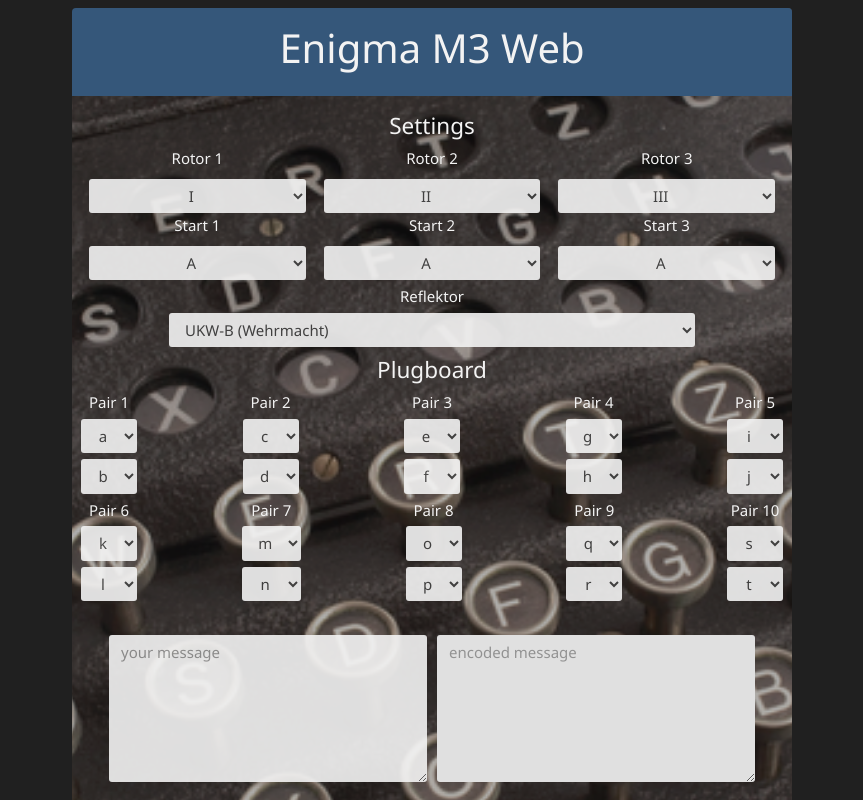
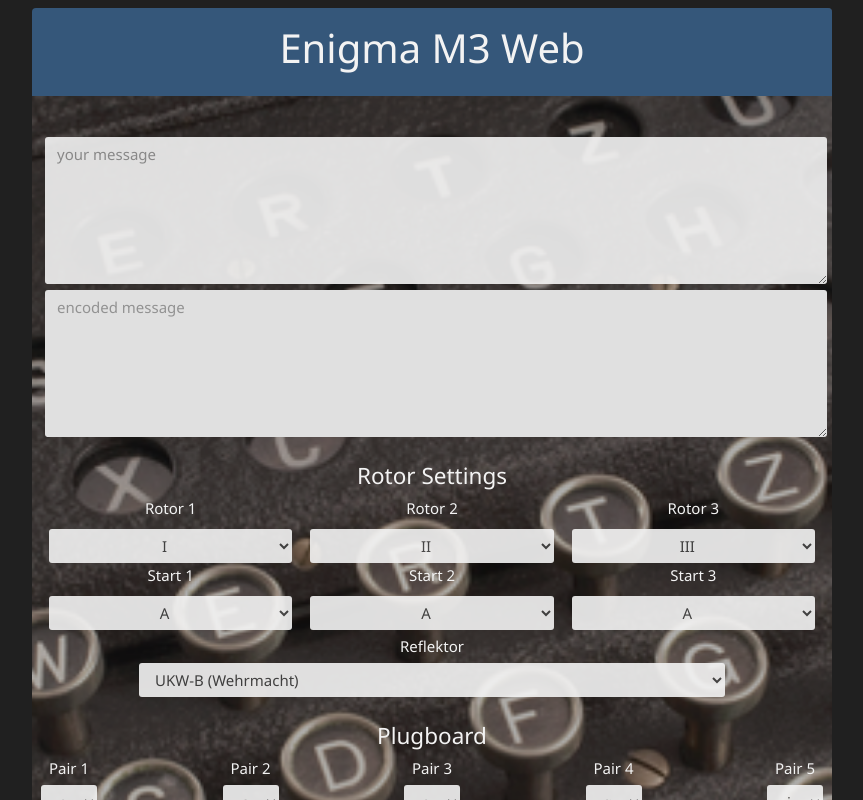
Before and after one commit to mariotee/Enigma-Machine-Web, a React (Create React App) app: page / in a window 1280 px wide. Shown: the top 800 px of the page, without its empty margins (208-1071 px from the left). Built offline with nearby package versions, Linux system fonts and the light colour scheme.

Commit message:
moved message area to top

```diff
--- a/src/components/MessageArea/input.js
+++ b/src/components/MessageArea/input.js
@@ -3,7 +3,7 @@ import React from 'react'
 export default function(props) {
   return <div className="my-4">
     <textarea
-      className="form-control w-100 mx-1 my-1 message-area"
+      className="form-control w-100 mx-1 my-1"
       placeholder="your message"
       autoComplete="off"
       rows={6}
@@ -11,7 +11,7 @@ export default function(props) {
       onChange={event=>props.inputChange(event.target.value,props.crypto)}
     />
     <textarea
-      className="form-control w-100 mx-1 my-1 message-area"
+      className="form-control w-100 mx-1 my-1"
       readOnly={true}
       placeholder="encoded message"
       autoComplete="off"
--- a/src/components/Plugboard/plugboard.js
+++ b/src/components/Plugboard/plugboard.js
@@ -18,7 +18,7 @@ function Plugboard(props) {
   const numsTop = [1,2,3,4,5]
   const numsBottom = [6,7,8,9,10]
 
-  return <div className="">
+  return <div className="my-4">
     <h4 className="my-2">Plugboard</h4>
     <div className="d-flex justify-content-between">
     {
--- a/src/components/RotorMenu/menu.js
+++ b/src/components/RotorMenu/menu.js
@@ -11,7 +11,7 @@ function RotorMenu(props) {
   const [start1,start2,start3] = rotorStarts;
 
   return <div>
-    <h4>Settings</h4>
+    <h4>Rotor Settings</h4>
     <div className="d-flex justify-content-between">
       <label className="mx-2 w-100">{'Rotor 1'}</label>
       <label className="mx-2 w-100">{'Rotor 2'}</label>
--- a/src/containers/App/App.js
+++ b/src/containers/App/App.js
@@ -113,6 +113,12 @@ class App extends React.Component {
         <h2>Enigma M3 Web</h2>
       </header>
       <main className="my-2 px-2 py-2">
+        <MessageArea
+          inputChange={this.onMessageWrite}
+          message={this.state.message}
+          encoded={this.state.encoded}
+          crypto={crypto}
+        />
         <RotorMenu
           rotorChoices={[rotor1,rotor2,rotor3]}
           rotorStarts={[start1,start2,start3]}
@@ -125,12 +131,6 @@ class App extends React.Component {
           onChangeKey={this.plugboardChangeKey}
           onChangeValue={this.plugboardChangeValue}
         />
-        <MessageArea
-          inputChange={this.onMessageWrite}
-          message={this.state.message}
-          encoded={this.state.encoded}
-          crypto={crypto}
-        />
         <Instructions/>
       </main>
     </div>
--- a/src/index.css
+++ b/src/index.css
@@ -11,7 +11,7 @@ body {
 
 div.app-root {
   width: 95%;
-  max-width: 720px;
+  max-width: 800px;
   background-image: url("assets/enigma.png");
   background-position: center;
   background-repeat: no-repeat;
@@ -20,11 +20,6 @@ div.app-root {
   overflow: hidden;
 }
 
-textarea.message-area {
-  display: inline;
-  max-width: 320px;
-}
-
 textarea, select {
   opacity: .90;
 }
```
